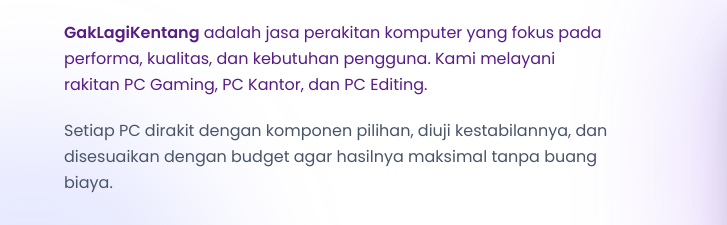
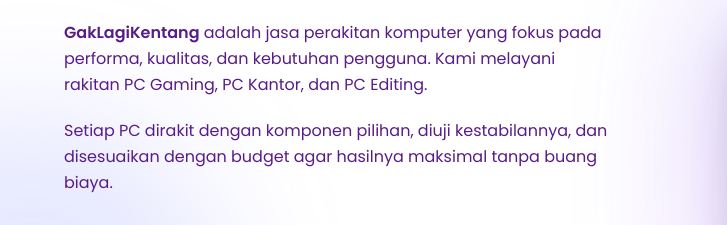
Before and after one commit to jayacahya/gaklagikentang, a plain HTML site: page index.html in a window 1280 px wide. Shown: the part 968-1193 px from the top of the page, 0-727 px from the left. Drawn offline with nearby package versions, Linux system fonts and the light colour scheme.

Commit message:
Change paragraph text color from slate to purple

```diff
--- a/index.html
+++ b/index.html
@@ -177,7 +177,7 @@
         PC Gaming, PC Kantor, dan PC Editing.
       </p>
 
-      <p class="text-slate-600 mb-8 leading-relaxed">
+      <p class="text-purple-900 mb-8 leading-relaxed">
         Setiap PC dirakit dengan komponen pilihan, diuji kestabilannya,
         dan disesuaikan dengan budget agar hasilnya maksimal tanpa buang biaya.
       </p>
```
